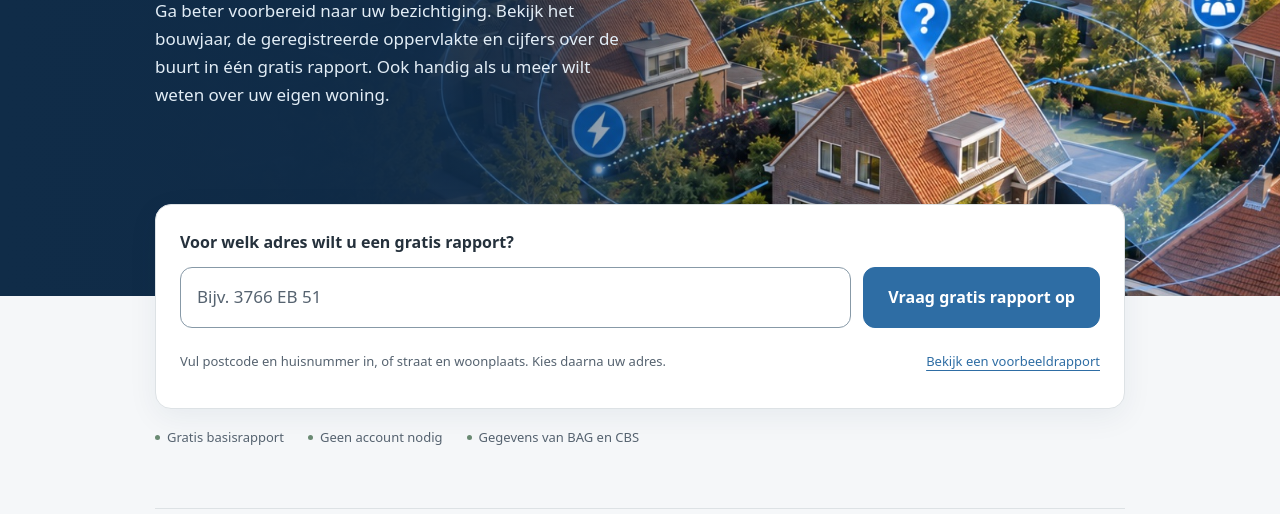
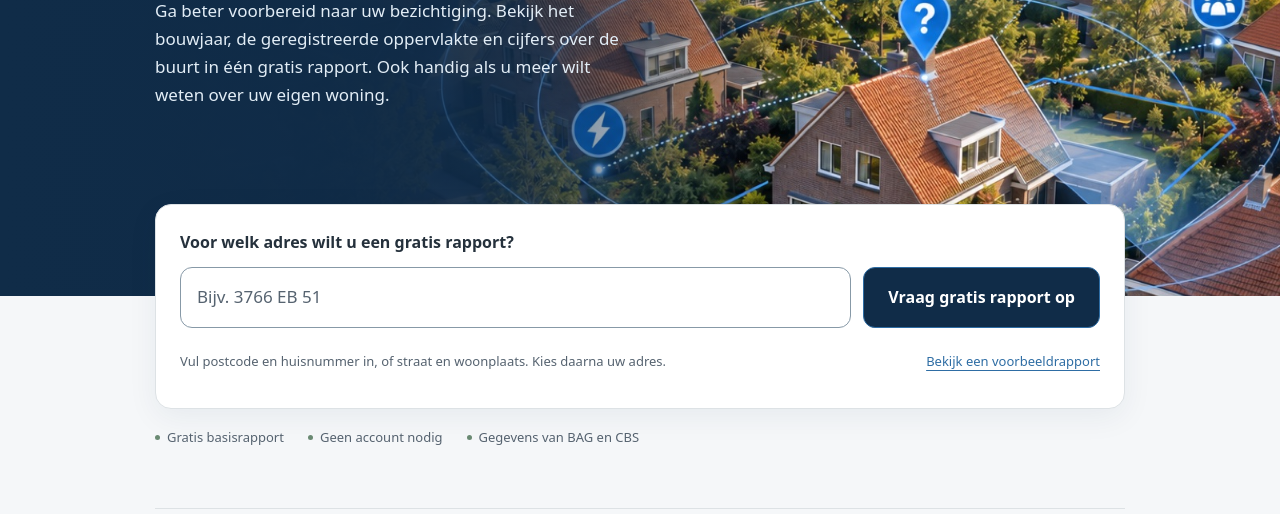
Before and after one commit to Markbodenstaff/huisrapport, a website with bundled scripts: page public/index.html in a window 1280 px wide. Shown: the part 286-800 px from the top of the page. Built offline with nearby package versions, Linux system fonts and the light colour scheme.

Commit message:
Set search button hero background
Figma-Prompt-ID: 70
Figma-Session-ID: b67cf1c6-b7d8-43d4-b0ed-af9ae1bd0055

```diff
--- a/public/styles.css
+++ b/public/styles.css
@@ -43,6 +43,7 @@ button:disabled{cursor:not-allowed;opacity:.65}
 
 /* Aerial hero: illustrative house and neighbourhood data, never a searched address. */
 :root{--hero-ink:#102c48;--hero-text:#fff;--hero-muted:#e2edf6}
+#search-button{background-color:var(--hero-ink)}
 .intro{position:relative;isolation:isolate;padding-top:64px;margin-bottom:20px}
 .hero-scene{position:absolute;z-index:-1;top:0;left:50%;transform:translateX(-50%);width:100vw;height:490px;background:linear-gradient(90deg,#102c48 0%,#102c48e6 28%,#102c4870 47%,transparent 62%),var(--hero-ink) url("hero-neighbourhood.jpg") center 30% / cover no-repeat}
 .hero-copy{max-width:560px;min-height:310px;color:var(--hero-text)}
```
